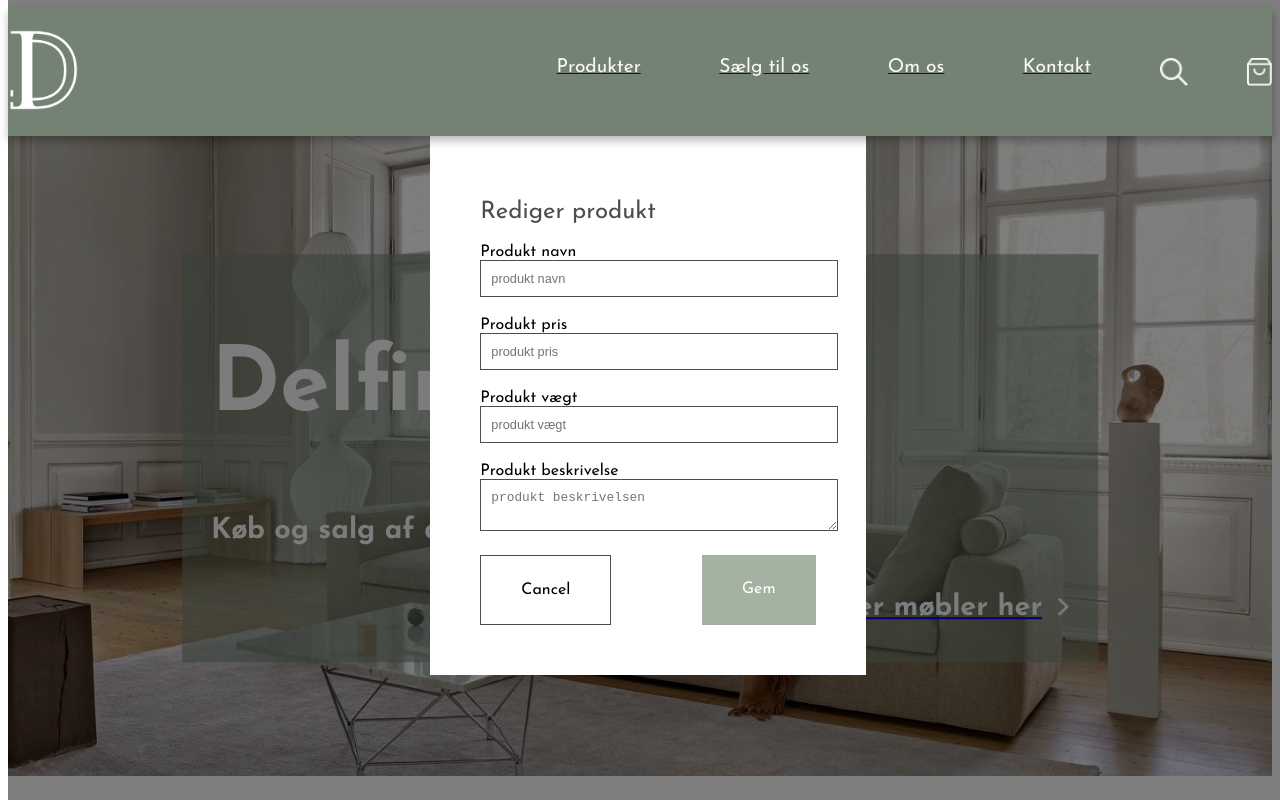
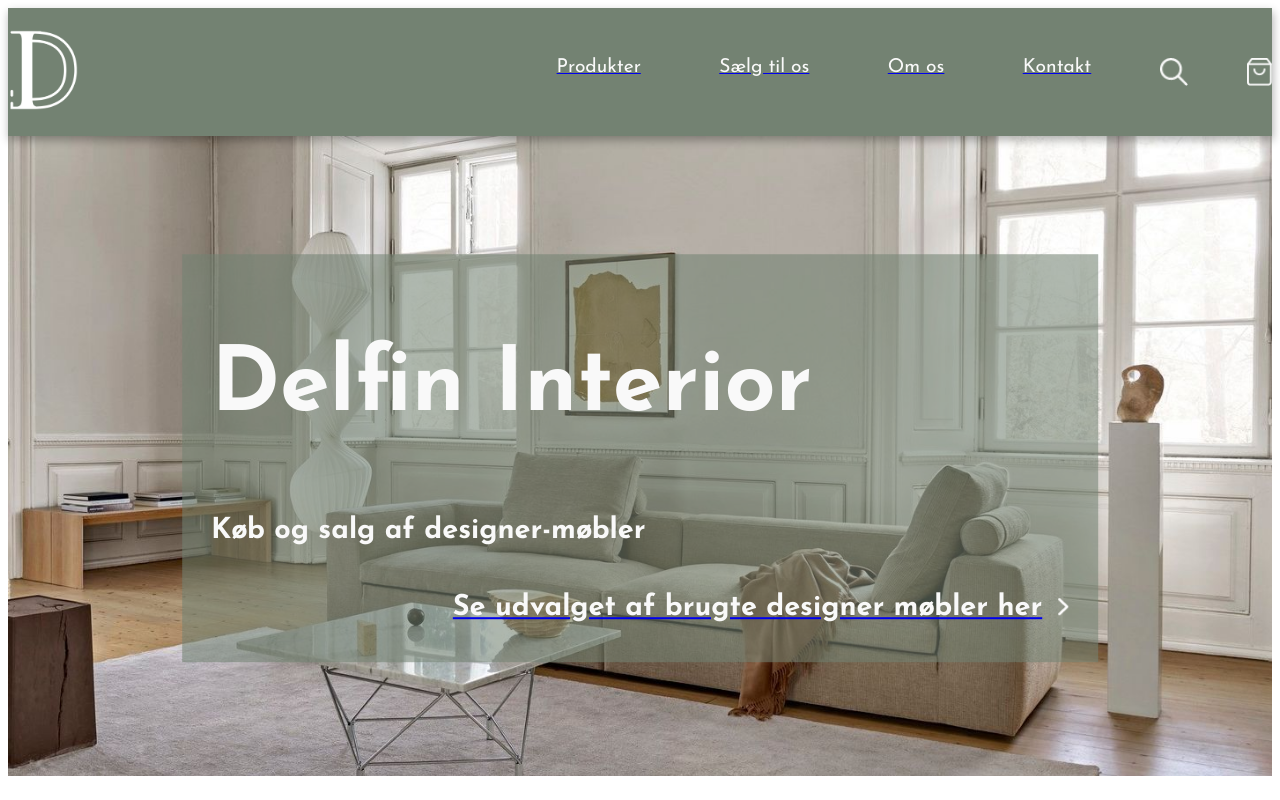
Before and after one commit to Isabella1807/DelfinInterior, a Vue app: page / in a window 1280 px wide. Shown: the top 800 px of the page. Built offline with nearby package versions, Linux system fonts and the light colour scheme; the HTML template or start-up script is replaced by a standard one.

Commit message:
open n close overlay on edit n cancel

```diff
--- a/src/App.vue
+++ b/src/App.vue
@@ -2,12 +2,21 @@
 import TheHeader from "./components/TheHeader.vue";
 import TheFooter from "./components/TheFooter.vue";
 import editOverlay from "./components/EditProductOverlay.vue";
+import {useStore} from "vuex"
+import {computed} from "vue"
+import {useRouter} from "vue-router";
+
+const store = useStore();
+const router = useRouter()
+
+const isEditingProductState = computed(() => store.getters["products/getIsEditingProduct"])
+
 </script>
 
 <template>
   <TheHeader/>
   <main>
-    <editOverlay/>
+    <editOverlay v-if="isEditingProductState"/>
     <RouterView/>
   </main>
   <TheFooter/>
--- a/src/components/EditProductOverlay.vue
+++ b/src/components/EditProductOverlay.vue
@@ -1,5 +1,14 @@
 <script setup>
+import {useStore} from "vuex"
 
+const store = useStore();
+const cancelEditing = () => {
+  store.dispatch('products/setEditingProductState', false);
+}
+
+const onSave = () => {
+  store.dispatch('products/editProduct', {title: "Mit nye navn"});
+}
 </script>
 
 <template>
@@ -24,10 +33,10 @@
           <textarea class="inputToEdit" name="description" id="description" placeholder="produkt beskrivelsen"/>
         </div>
         <div class="buttonsContainer">
-          <div id="cancel" class="button">
+          <div id="cancel" class="button" @click="cancelEditing">
             <p>Cancel</p>
           </div>
-          <div id="save" class="button">
+          <div id="save" class="button" @click="onSave">
             <p>Gem</p>
           </div>
         </div>
--- a/src/components/productComponents/ProductTitle.vue
+++ b/src/components/productComponents/ProductTitle.vue
@@ -1,10 +1,8 @@
 <script setup>
 import {useStore} from "vuex"
 import {computed} from "vue"
-import {useRouter} from "vue-router";
 
 const store = useStore();
-const router = useRouter()
 
 const isUserAdmin = computed(() => store.getters["user/isAdmin"])
 
@@ -16,7 +14,8 @@ const props = defineProps({
 
 const onClickEdit = () => {
   console.log("edit");
-  store.dispatch('products/editProduct', {title: "Mit nye navn"});
+  store.dispatch('products/setEditingProductState', true);
+
 }
 const onClickDelete = () => {
   if (confirm("Er du sikker på du vil slette hele produktet?")) {
--- a/src/store/modules/products.js
+++ b/src/store/modules/products.js
@@ -1,5 +1,5 @@
 const state = () => ({
-    count: 0,
+    isEditingProduct: false,
     products: [
         {
             id: 1,
@@ -236,13 +236,13 @@ const getters = {
     },
     getSelectedCategory: (state) => {
         return state.selectedCategory ? state.selectedCategory : "Alle produkter"
+    },
+    getIsEditingProduct: (state) => {
+        return state.isEditingProduct
     }
 }
 
 const actions = {
-    incrementCounter({state, commit}) {
-        commit('setCounter', state.count + 1)
-    },
     setCategory({state, commit}, category) {
         commit('overwriteCategory', category)
     },
@@ -254,6 +254,9 @@ const actions = {
     },
     deleteProduct({state, commit}, productIdToDelete) {
         console.log("fra store deleteproduct", productIdToDelete)
+    },
+    setEditingProductState({state, commit}, isEditing){
+        commit('overwriteIsEditing', isEditing)
     }
 }
 
@@ -263,6 +266,9 @@ const mutations = {
     },
     overwriteCategory(state, newCategory) {
         state.selectedCategory = newCategory
+    },
+    overwriteIsEditing(state, newIsEditingState){
+        state.isEditingProduct = newIsEditingState
     }
 }
 
```
